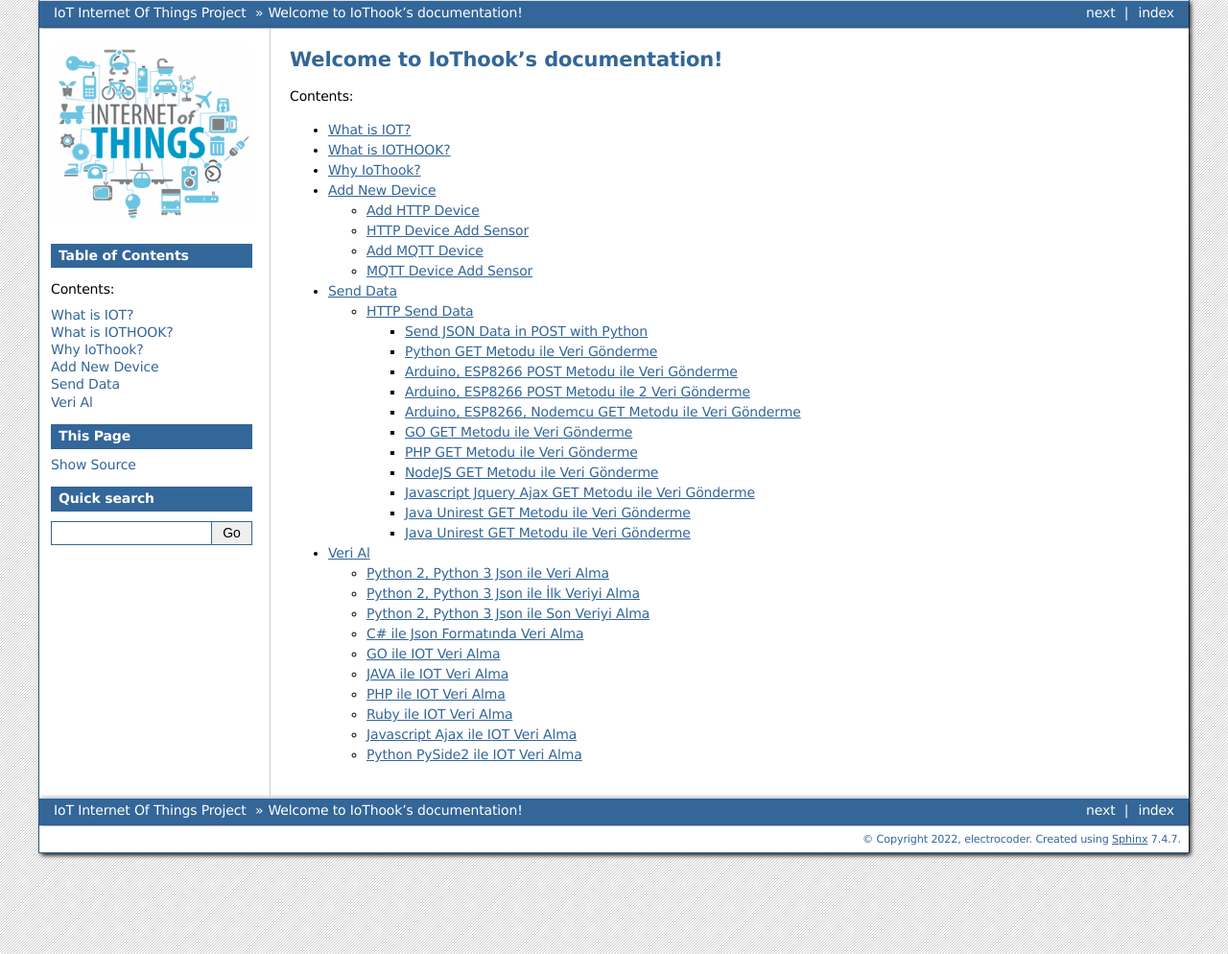
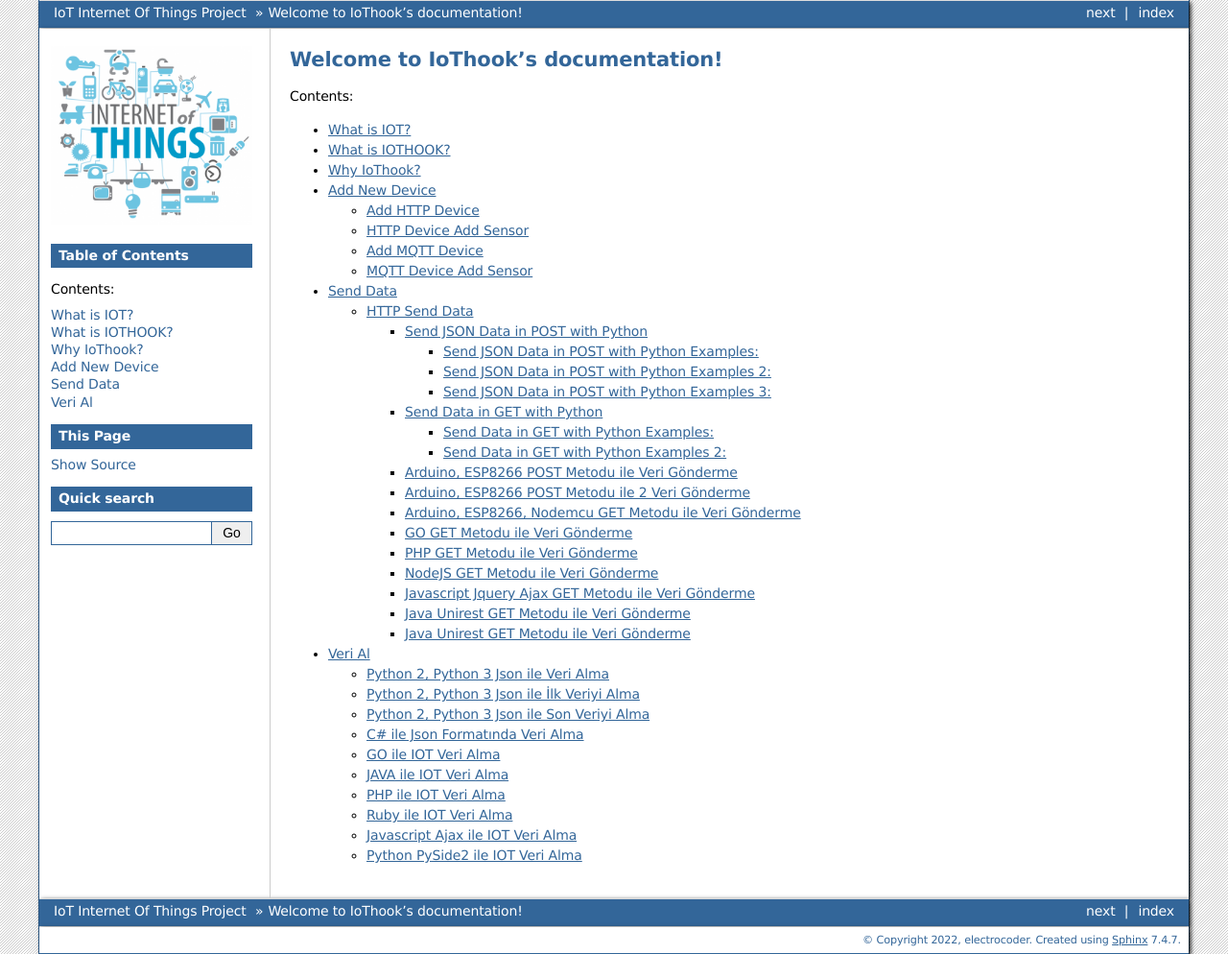
Before and after one commit to meseiot/iot-examples, a Sphinx documentation site: the page built from doc/index.rst, in a window 1280 px wide. Shown: the whole page at 96% size. Built offline with Sphinx 7.4.7, drawn with Linux system fonts in a browser that asks for light colours; formulas are drawn with MathJax 3; some of the changed lines change nothing that is shown.

Commit message:
update docs

```diff
--- a/doc/send-data.rst
+++ b/doc/send-data.rst
@@ -34,9 +34,10 @@
 
     >>> {'device': 650, 'field_1': '6', 'field_2': '3.49', 'field_3': '22', 'field_4': None, 'field_5': None, 'field_6': None, 'field_7': None, 'field_8': None, 'id': 502491, 'pub_date': '2019-08-31T01:07:29.438160', 'remote_address': '88.242.135.167&python-requests/2.18.4&HTTP/1.1'}
 
+Send JSON Data in POST with Python Examples:
+-------------------------------------------
+
 You can find this example and others at `IoT Examples Github <https://github.com/meseiot/iot-examples/blob/master/http/python/iot_post_json_update_post.py>`_.
-
-Send JSON Data in POST with Python Examples:
 
 .. figure:: _static/python-send-data.png
    :alt: python-send-data.png
@@ -107,7 +108,10 @@
     pprint.pprint(response.json())
     time.sleep(15)
 
-Python ile Json Post Örneği 2:
+Send JSON Data in POST with Python Examples 2:
+----------------------------------------------
+
+You can find this example and others at `IoT Examples Github <https://github.com/meseiot/iot-examples/blob/master/http/python/iot_post_json_update_post_1.py>`_.
 
 .. figure:: _static/python-send-data.png
    :alt: python-send-data.png
@@ -115,40 +119,39 @@
 
 .. code-block:: python
 
-    # -*- coding: utf-8 -*-
+    """
+    Python ile IoThook REST Api Testi
 
-    """
-      Python ile IOThook REST Api Testi
+    IoThook'da her cihazin bir kimlik numarasi APIKEY'i vardir.
+    Bu APIKEY kullanilarak veriler IoThook'a POST metodu ile gonderilir.
+    100 kere 15 saniyede bir random verileri iothook'a gonderir.
 
-      Kod çalıştırıldığında APIKEY ile doğrulama gerçekleştirilir.
-      Cihaz api_key ile ilgili veriler IOThook a post edilir.
+    Bu ornek IotHook servisine veri almak/gondermek icin baslangic seviyesinde
+    testlerin yapilmasini amaclamaktadir.
 
-      Bu ornek IotHook servisine veri almak/gondermek icin baslangic seviyesinde
-      testlerin yapilmasini amaclamaktadir.
+    v1 : 11 Eylul 2017
+    v2 : 19 Agustos 2019
+    v3 : 31 Ekim 2022
 
-      20 Eylul 2017
-      Güncelleme : 19 Agustos 2019
-      Sahin MERSIN
+    Sahin MERSIN - electrocoder
 
-      Daha fazlasi icin
+    Daha fazlasi icin
 
-      http://www.iothook.com
-      ve
-      https://github.com/electrocoder/IOThook
+    http://www.iothook.com
+    https://www.mesebilisim.com
+    https://mesemekatronik.com
+    https://electrocoder.blogspot.com
+    https://github.com/meseiot/iotexamples
 
-      sitelerine gidiniz.
+    sitelerine gidiniz.
 
-      Sorular ve destek talepleri icin
-      https://github.com/electrocoder/IOThook/issues
-      sayfasindan veya Meşe Bilişim den yardım alabilirsiniz.
+    Yayin : http://mesebilisim.com
 
-      Yayin : http://mesebilisim.com
+    Licensed under the Apache License, Version 2.0 (the "License").
+    You may not use this file except in compliance with the License.
+    A copy of the License is located at
 
-      Licensed under the Apache License, Version 2.0 (the "License").
-      You may not use this file except in compliance with the License.
-      A copy of the License is located at
-
-      http://www.apache.org/licenses/
+    http://www.apache.org/licenses/
     """
 
     import json
@@ -160,11 +163,15 @@
 
     headers = {'Content-type': 'application/json'}
 
-    url = 'https://iothook.com/api/update/'
+    # demo account API_KEY
+    # https://iothook.com/en/device/data/650/
+    # 650 - iot_examples
+    API_KEY = '21579c1e874fda7276d94f3c'  # write api key
+    url = 'http://iothook.com/api/update/'
 
     for i in range(100):
         data = {  # write api key
-            'api_key': 'd88f4aa6b089478f78a9c9e5',  # demo hesap #24 Temperature sensor
+            'api_key': API_KEY,  # demo hesap #650 - iot_examples
             'field_1': random.randint(1, 10),
             'field_2': round(random.uniform(0.0, 10.0), 2),
         }
@@ -173,17 +180,99 @@
 
         response = requests.post(url, data=data_json, headers=headers)
         pprint.pprint(response.json())
-        time.sleep(10)
+        time.sleep(15)
 
+Send JSON Data in POST with Python Examples 3:
+----------------------------------------------
 
-Python GET Metodu ile Veri Gönderme
-===================================
+You can find this example and others at `IoT Examples Github <https://github.com/meseiot/iot-examples/blob/master/http/python/iot_post_json_update_post_2.py>`_.
 
-IOThook Api güncellemesi ile GET metodu ile veri göndermeye izin vermektedir.
+.. figure:: _static/python-send-data.png
+   :alt: python-send-data.png
+   :align: center
 
-Bu örneğe ve diğerlerine `IOTHOOK Git`_ sayfasından ulaşabilirsiniz.
+.. code-block:: python
 
-Python ile Get Metodu Kullanarak Veri Gönderme Örneği:
+    """
+    Python ile IoThook REST Api Testi
+    IoThook'da her cihazin bir kimlik numarasi APIKEY'i vardir.
+    Bu APIKEY kullanilarak veriler IoThook'a POST metodu ile gonderilir.
+    1000 kere 15 saniyede bir random verileri iothook'a gonderir.
+    Bu ornek IotHook servisine veri almak/gondermek icin baslangic seviyesinde
+    testlerin yapilmasini amaclamaktadir.
+    v1 : 11 Eylul 2017
+    v2 : 19 Agustos 2019
+    v3 : 31 Ekim 2022
+    Sahin MERSIN - electrocoder
+    Daha fazlasi icin
+    http://www.iothook.com
+    https://www.mesebilisim.com
+    https://mesemekatronik.com
+    https://electrocoder.blogspot.com
+    https://github.com/meseiot/iotexamples
+    sitelerine gidiniz.
+    Yayin : http://mesebilisim.com
+    Licensed under the Apache License, Version 2.0 (the "License").
+    You may not use this file except in compliance with the License.
+    A copy of the License is located at
+    http://www.apache.org/licenses/
+    """
+
+    import json
+    import pprint
+    import random
+    import time
+
+    import requests
+
+    headers = {'Content-type': 'application/json'}
+
+    # demo account API_KEY
+    # https://iothook.com/en/device/data/650/
+    # 650 - iot_examples
+    API_KEY = '21579c1e874fda7276d94f3c'  # write api key
+    url = 'http://iothook.com/api/update/'
+
+    for i in range(1000):
+        data = {  # write api key
+            'api_key': API_KEY,  # demo hesap #650 - iot_examples
+            'field_1': random.randint(1, 10),
+            'field_2': round(random.uniform(0.0, 10.0), 2),
+        }
+
+        data_json = json.dumps(data)
+
+        response = requests.post(url, data=data_json, headers=headers)
+        pprint.pprint(response.json())
+        time.sleep(15)
+
+Send Data in GET with Python
+============================
+
+With the IoThook Api v6 update, it allows sending data with the GET method.
+
+To send data, you must first add a device. Special read and write "API KEY" when the device is created Data processing
+is performed according to the access method (POST, GET, POST/GET) that is generated and determined.
+
+For example; Let our device be in a structure that receives humidity, heat and light values. For this example,
+the device named "# 650 - iot_examples" was created on iothook.com.
+`IoThook <https://iothook.com/en/device/settings/650/>`_ .
+
+Let the IoT device read the data from the sensors and send this data to us once every 15 seconds, a total of 100 times.
+
+You can access the read and write API Keys created for the #650 iot device from the IoThook dashboard.
+
+The API ENDPOINT address we will use to send data to IoThook servers with Python is https://iothook.com/api/update/.
+Writing api_key information is needed to send data. You can access this KEY from the device settings page.
+
+There are 2 required fields to send data. These fields are api_key and field_1 fields. APIKEY your device ownership
+field_1 absolutely must be because it validates and must have at least one data field. Other fields defined even if
+they are not sent, they are recorded as None.
+
+Send Data in GET with Python Examples:
+--------------------------------------
+
+You can find this example and others at `IoT Examples Github <https://github.com/meseiot/iot-examples/blob/master/http/python/iot_get_write.py>`_.
 
 .. figure:: _static/python-iothook.png
    :alt: python-send-data.png
@@ -191,32 +280,91 @@
 
 .. code-block:: python
 
-    # -*- coding: utf-8 -*-
+    """
+    Python ile IoThook REST Api Ornegi
+
+    IoThook'da her cihazin bir kimlik numarasi APIKEY'i vardir.
+    Bu APIKEY kullanilarak veriler IoThook'a GET metodu ile gonderilir.
+
+    Bu ornek IoThook servisine veri almak/gondermek icin baslangic seviyesinde
+    testlerin yapilmasini amaclamaktadir.
+
+    v1 : 20 Eylul 2017
+    v2 : 19 Agustos 2019
+    v3 : 31 Ekim 2022
+
+    Sahin MERSIN - electrocoder
+
+    Daha fazlasi icin
+
+    http://www.iothook.com
+    https://www.mesebilisim.com
+    https://mesemekatronik.com
+    https://electrocoder.blogspot.com
+    https://github.com/meseiot/iotexamples
+
+    sitelerine gidiniz.
+
+    Yayin : http://mesebilisim.com
+
+    Licensed under the Apache License, Version 2.0 (the "License").
+    You may not use this file except in compliance with the License.
+    A copy of the License is located at
+
+    http://www.apache.org/licenses/
+    """
+
+    import pprint
+    import requests
+
+    # demo account API_KEY
+    # https://iothook.com/en/device/data/650/
+    # 650 - iot_examples
+    API_KEY = '21579c1e874fda7276d94f3c'  # write api key
+    url = 'http://iothook.com/api/update/?api_key=' + API_KEY
+
+    data = url + '&field_1=10&field_2=20&field_3=30'
+
+    response = requests.get(data)
+    pprint.pprint(response.json())
+
+Send Data in GET with Python Examples 2:
+--------------------------------------
+
+You can find this example and others at `IoT Examples Github <https://raw.githubusercontent.com/meseiot/iot-examples/master/http/python/iot_get_write_1.py>`_.
+
+.. figure:: _static/python-iothook.png
+   :alt: python-send-data.png
+   :align: center
+
+.. code-block:: python
 
     """
-      Python ile IOThook REST Api Testi
+      Python ile IoThook REST Api Ornegi
 
-      Kod çalıştırıldığında APIKEY ile doğrulama gerçekleştirilir.
-      Cihaz api_key ile ilgili veriler IOThook a post edilir.
+      IoThook'da her cihazin bir kimlik numarasi APIKEY'i vardir.
+      Bu APIKEY kullanilarak veriler IoThook'a GET metodu ile gonderilir.
+      10 kere 15 saniyede bir random verileri iothook'a gonderir.
 
-      Bu ornek IotHook servisine veri almak/gondermek icin baslangic seviyesinde
+
+      Bu ornek IoThook servisine veri almak/gondermek icin baslangic seviyesinde
       testlerin yapilmasini amaclamaktadir.
 
-      11 Eylul 2017
-      Güncelleme : 19 Agustos 2019
-      Sahin MERSIN
+      v1 : 20 Eylul 2017
+      v2 : 19 Agustos 2019
+      v3 : 31 Ekim 2022
+
+      Sahin MERSIN - electrocoder
 
       Daha fazlasi icin
 
       http://www.iothook.com
-      ve
-      https://github.com/electrocoder/IOThook
+      https://www.mesebilisim.com
+      https://mesemekatronik.com
+      https://electrocoder.blogspot.com
+      https://github.com/meseiot/iotexamples
 
       sitelerine gidiniz.
-
-      Sorular ve destek talepleri icin
-      https://github.com/electrocoder/IOThook/issues
-      sayfasindan veya Meşe Bilişim den yardım alabilirsiniz.
 
       Yayin : http://mesebilisim.com
 
@@ -228,19 +376,21 @@
     """
 
     import pprint
-    import random
+    import requests
     import time
 
-    import requests
+    # demo account API_KEY
+    # https://iothook.com/en/device/data/650/
+    # 650 - iot_examples
+    API_KEY = '21579c1e874fda7276d94f3c'  # write api key
+    url = 'http://iothook.com/api/update/?api_key=' + API_KEY
 
-    for i in range(100):  # write api key
-        url = 'http://iothook.com/api/update/?api_key=78b0ca6a4a7da7e20f689818&field_1={}&field_2={}'.format(
-            random.randint(1, 100), round(random.uniform(0.0, 10.0), 2))
+    for i in range(10):
+        data = url + '&field_1=10&field_2=20&field_3=30'
 
-        response = requests.get(url)
+        response = requests.get(data)
         pprint.pprint(response.json())
         time.sleep(15)
-
 
 Arduino, ESP8266 POST Metodu ile Veri Gönderme
 ==============================================
```
Also changed, not shown: 16 other files.
